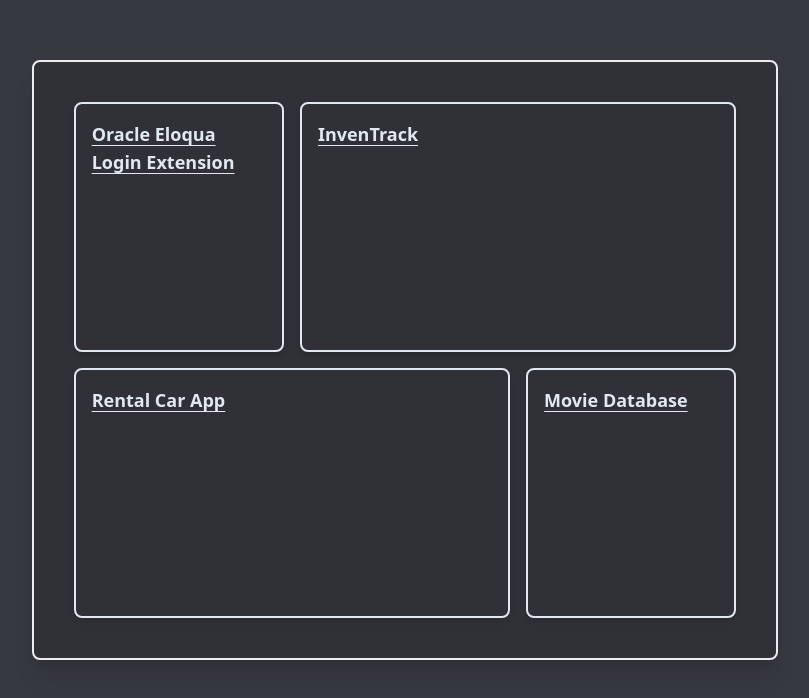
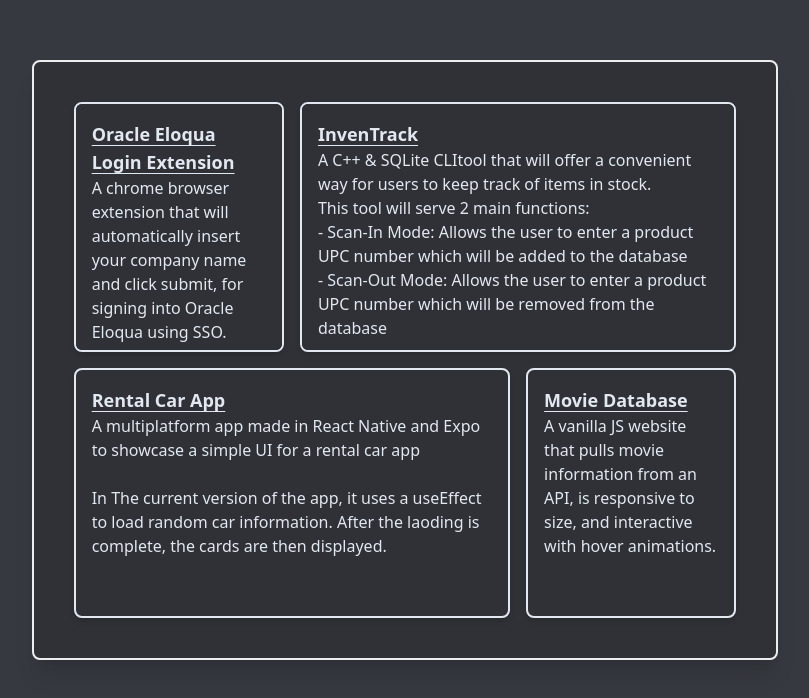
Before and after one commit to NoumanAMalik/NoumanAMalik, a website: page index.html in a window 1280 px wide. Shown: the part 1640-2338 px from the top of the page, without its empty margins (235-1044 px from the left). Drawn offline with nearby package versions, Linux system fonts and the light colour scheme.

Commit message:
Filled Project section

```diff
--- a/index.html
+++ b/index.html
@@ -171,39 +171,89 @@
             <div
                 class="border-solid text-slate-200 border-2 p-10 grid grid-rows-9 grid-cols-9 auto-rows-fr auto-cols-fr justify-center cursor-default bg-gray-800 rounded-lg shadow-xl gap-4 w-7/12 h-3/4 max-w-[47rem] max-h-[600px]"
             >
-                <a class="col-span-3 row-span-4" href="https://github.com/NoumanAMalik/Eloqua-Automatic-Login-Extension" target="_blank">
+                <a
+                    class="col-span-3 row-span-4"
+                    href="https://github.com/NoumanAMalik/Eloqua-Automatic-Login-Extension"
+                    target="_blank"
+                >
                     <div class="info-card-link h-full w-full">
                         <p
                             class="font-bold underline underline-offset-4 text-lg inline-flex gap-2"
                         >
                             Oracle Eloqua Login Extension
                         </p>
+                        <p>
+                            A chrome browser extension that will automatically
+                            insert your company name and click submit, for
+                            signing into Oracle Eloqua using SSO.
+                        </p>
                     </div>
                 </a>
-                <a class="col-span-6 row-span-4" href="https://github.com/NoumanAMalik/InvenTrack" target="_blank">
+                <a
+                    class="col-span-6 row-span-4"
+                    href="https://github.com/NoumanAMalik/InvenTrack"
+                    target="_blank"
+                >
                     <div class="info-card-link h-full w-full">
                         <p
                             class="font-bold underline underline-offset-4 text-lg inline-flex gap-2"
                         >
                             InvenTrack
                         </p>
+                        <p>
+                            A C++ &amp; SQLite CLItool that will offer a
+                            convenient way for users to keep track of items in
+                            stock.
+                        </p>
+                        <p>This tool will serve 2 main functions:</p>
+                        <p>
+                            - Scan-In Mode: Allows the user to enter a product
+                            UPC number which will be added to the database
+                        </p>
+                        <p>
+                            - Scan-Out Mode: Allows the user to enter a product
+                            UPC number which will be removed from the database
+                        </p>
                     </div>
                 </a>
-                <a class="col-span-6 row-span-4" href="https://github.com/NoumanAMalik/Rental-Car-App" target="_blank">
+                <a
+                    class="col-span-6 row-span-4"
+                    href="https://github.com/NoumanAMalik/Rental-Car-App"
+                    target="_blank"
+                >
                     <div class="info-card-link h-full w-full">
                         <p
                             class="font-bold underline underline-offset-4 text-lg inline-flex gap-2"
                         >
                             Rental Car App
                         </p>
+                        <p>
+                            A multiplatform app made in React Native and Expo to
+                            showcase a simple UI for a rental car app
+                        </p>
+                        <br />
+                        <p>
+                            In The current version of the app, it uses a
+                            useEffect to load random car information. After the
+                            laoding is complete, the cards are then displayed.
+                        </p>
                     </div>
                 </a>
-                <a class="col-span-3 row-span-4" href="https://github.com/NoumanAMalik/Movie-Database" target="_blank">
+                <a
+                    class="col-span-3 row-span-4"
+                    href="https://github.com/NoumanAMalik/Movie-Database"
+                    target="_blank"
+                >
                     <div class="info-card-link h-full w-full">
                         <p
                             class="font-bold underline underline-offset-4 text-lg inline-flex gap-2"
                         >
                             Movie Database
+                        </p>
+                        <p>
+                            A vanilla JS website that pulls movie information
+                            from an API, is responsive to size, and interactive
+                            with hover animations.
                         </p>
                     </div>
                 </a>
```
